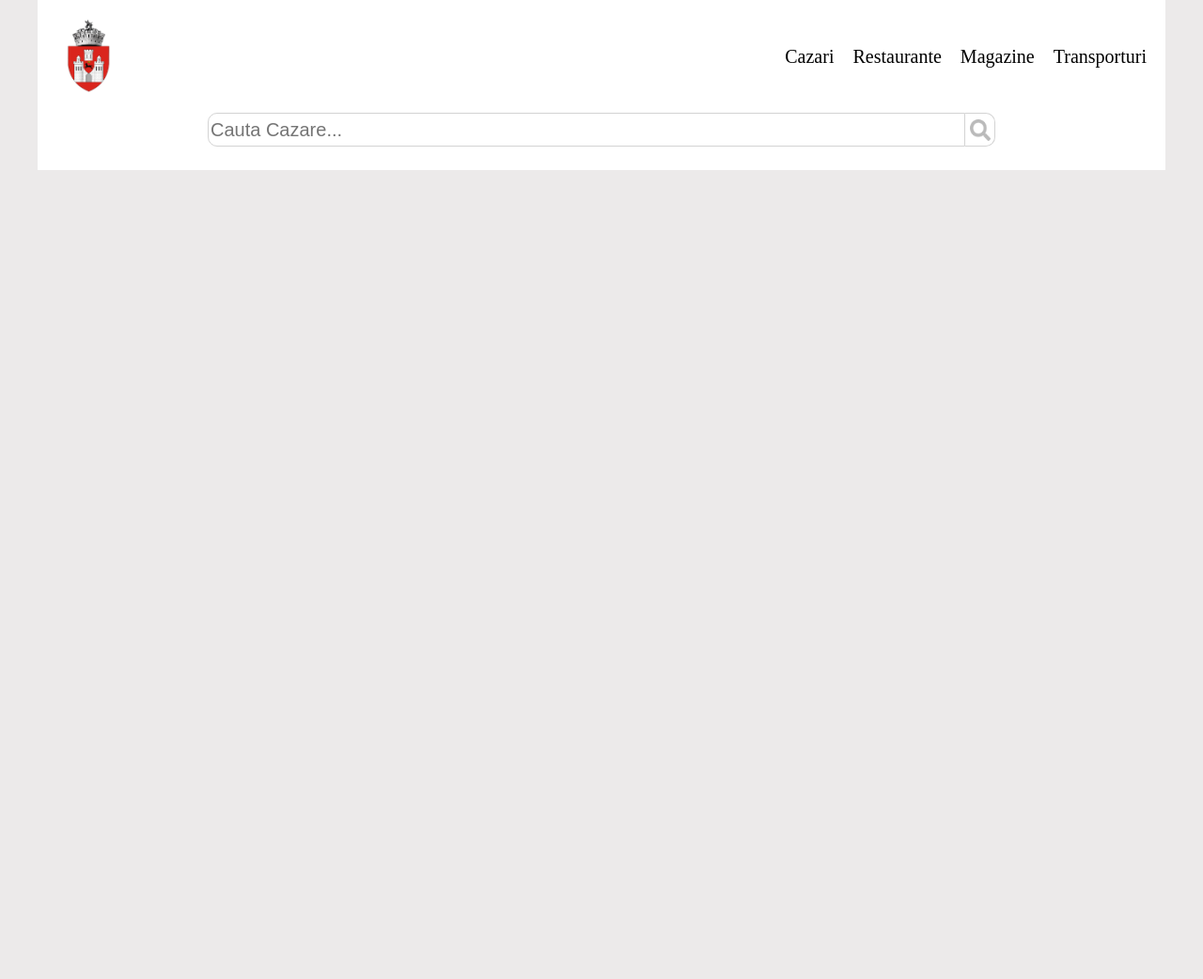
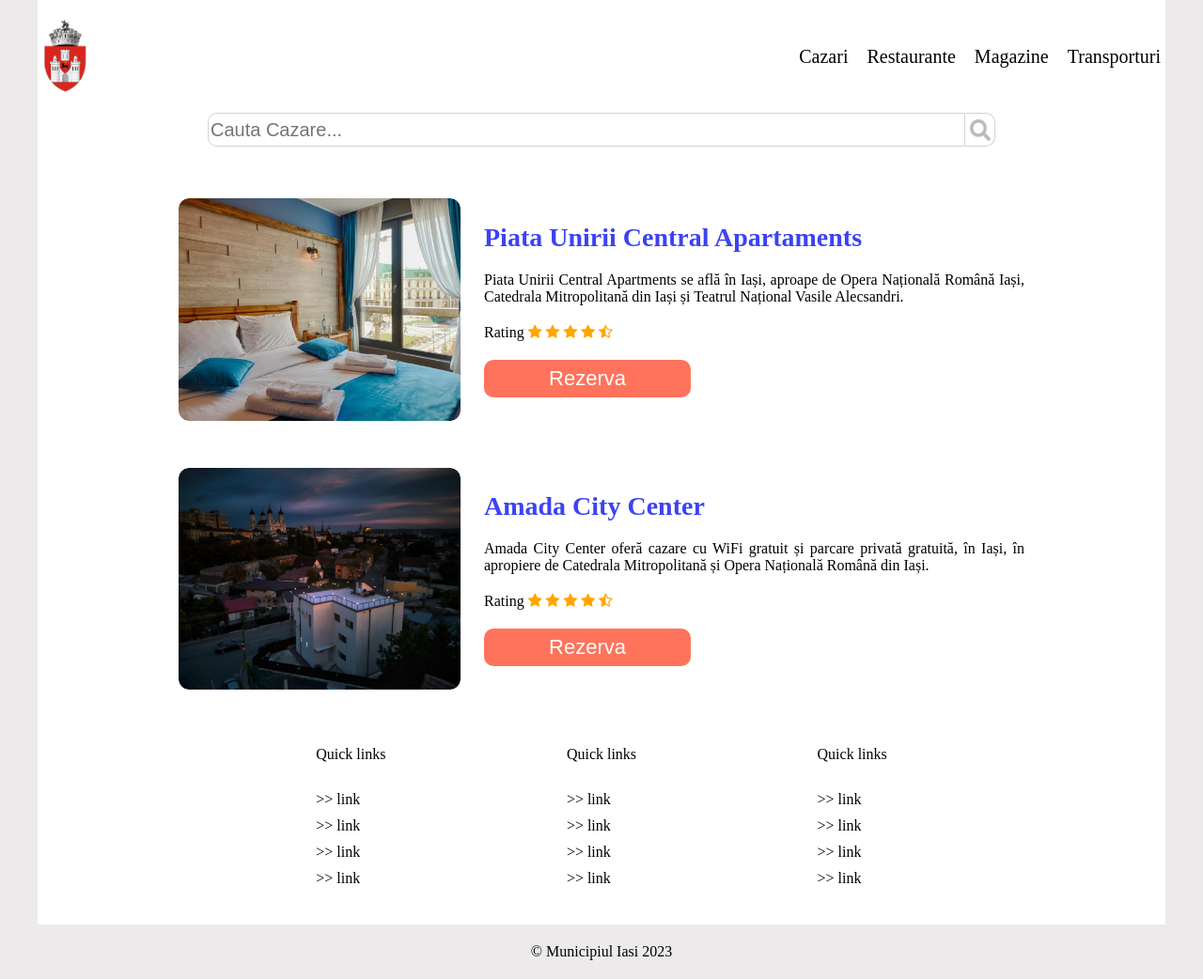
Before and after one commit to VlaicuA/ConcursLearnPHPro, a plain HTML site: page petro-blog/pagina-principala/pages/cazare.html in a window 1280 px wide. Shown: the whole page at 94% size. Before the commit the page ends 800 px from the top, so only its background shows below. Drawn offline with Linux system fonts and the light colour scheme.

Commit message:
Complete accommodation page

```diff
--- a/petro-blog/pagina-principala/pages/cazare.html
+++ b/petro-blog/pagina-principala/pages/cazare.html
@@ -6,6 +6,7 @@
     <meta name="viewport" content="width=device-width, initial-scale=1.0">
     <title>Cazare Iasi</title>
     <link rel="stylesheet" href="pagesstyle.css">
+    <link rel="stylesheet" href="https://cdnjs.cloudflare.com/ajax/libs/font-awesome/4.7.0/css/font-awesome.min.css">
 </head>
 <body>
     <div class="main">
@@ -22,6 +23,73 @@
             <input class="search" type="text" placeholder="Cauta Cazare...">
             <button class="search_button"><img class="search_ico" src="../pictures/search_ico.png" alt=""></button>
         </section>
+        <section class="accommodation_section">
+            <div class="accommodation_div">
+
+                <img class="accommodation_picture" src="../pictures/accommodation_piata_unirii.png" alt="picture">
+
+                <div class="accommodation_right_div">
+                    <h2>Piata Unirii Central Apartaments</h2>
+                    <p>Piata Unirii Central Apartments se află în Iași, aproape de Opera Națională Română Iași, Catedrala Mitropolitană din Iași și Teatrul Național Vasile Alecsandri.</p>
+                    <div>
+                    <span>Rating</span>
+                    <span class="fa fa-star checked"></span>
+                    <span class="fa fa-star checked"></span>
+                    <span class="fa fa-star checked"></span>
+                    <span class="fa fa-star checked"></span>
+                    <span class="fa fa-star-half-full checked"></span>
+                    </div>
+                    <button class="buttons">Rezerva</button>
+                </div>
+
+            </div>
+
+            <div class="accommodation_div">
+
+                <img class="accommodation_picture" src="../pictures/accommodation_amanda_city.png" alt="picture">
+
+                <div class="accommodation_right_div">
+                    <h2>Amada City Center</h2>
+                    <p>Amada City Center oferă cazare cu WiFi gratuit și parcare privată gratuită, în Iași, în apropiere de Catedrala Mitropolitană și Opera Națională Română din Iași.</p>
+                    <div>
+                    <span>Rating</span>
+                    <span class="fa fa-star checked"></span>
+                    <span class="fa fa-star checked"></span>
+                    <span class="fa fa-star checked"></span>
+                    <span class="fa fa-star checked"></span>
+                    <span class="fa fa-star-half-full checked"></span>
+                    </div>
+                    <button class="buttons">Rezerva</button>
+                </div>
+
+            </div>
+        </section>
+        <section class="quick_links">
+            <div class="quick_links_div">
+                <p>Quick links</p>
+                <a href="#"> <span>>></span> link</a>
+                <a href="#"> <span>>></span> link</a>
+                <a href="#"> <span>>></span> link</a>
+                <a href="#"> <span>>></span> link</a>
+            </div>
+            <div class="quick_links_div">
+                <p>Quick links</p>
+                <a href="#"> <span>>></span> link</a>
+                <a href="#"> <span>>></span> link</a>
+                <a href="#"> <span>>></span> link</a>
+                <a href="#"> <span>>></span> link</a>
+            </div>
+            <div class="quick_links_div">
+                <p>Quick links</p>
+                <a href="#"> <span>>></span> link</a>
+                <a href="#"> <span>>></span> link</a>
+                <a href="#"> <span>>></span> link</a>
+                <a href="#"> <span>>></span> link</a>
+            </div>
+        </section>
     </div>
+    <footer>
+        <p>&copy Municipiul Iasi 2023</p>
+    </footer>
 </body>
 </html>
--- a/petro-blog/pagina-principala/pages/pagesstyle.css
+++ b/petro-blog/pagina-principala/pages/pagesstyle.css
@@ -1,3 +1,10 @@
+:root{
+    --buttons: #FF735C;
+    --buttons-hover: #fc9331;
+    --heading: #3C43F3;
+}
+
+
 *{
     margin: 0px;
     padding: 0px;
@@ -17,6 +24,7 @@
     height: auto;
     width: 1200px;
     background-color: white;
+    align-items: center;
 }
 
 .emblem {
@@ -26,9 +34,11 @@
 
 .top_section {
     display: flex;
+    width: 1200px;
     justify-content:space-between;
     align-items: center;
     padding: 20px;
+    margin-right: 10px;
 }
 
 .nav_top{
@@ -59,7 +69,6 @@
     border: 1px solid lightgray;
     padding: 2px;
     font-size: 20px;
-    color: lightgray;
     border-bottom-left-radius: 10px;
     border-top-left-radius: 10px;
 
@@ -87,3 +96,92 @@
 .search_button:hover {
     background-color: aliceblue;
 }
+
+.accommodation_section{
+    width: 900px;
+    padding-bottom: 50px;
+    padding-top: 30px;
+}
+
+.accommodation_div{
+    display: flex;
+    gap: 25px;
+    padding-bottom: 50px;
+}
+
+.accommodation_picture{
+    width: 300px;
+    border-radius: 11px;
+}
+
+.accommodation_picture:hover {
+    box-shadow: 5px 5px 10px grey;
+}
+
+.checked {
+    color: orange;
+  }
+
+.accommodation_right_div{
+    display: flex;
+    flex-direction: column;
+    gap: 20px;
+    justify-content: center;
+  }
+
+
+
+  .buttons {
+    width: 220px;
+    height: 40px;
+    background-color: var(--buttons);
+    color: white;
+    border: none;
+    border-radius: 10px;
+    font-size: 22px;
+}
+.buttons:hover {
+    background-color: var(--buttons-hover);
+}
+
+.accommodation_right_div p{
+    text-align: justify;
+}
+
+.accommodation_right_div h2{
+    color: var(--heading);
+    font-size: 28px;
+}
+
+.quick_links{
+    display: flex;
+    flex-direction: row;
+    width: 800px;
+    align-items: center;
+    justify-content:space-around;
+    margin-top: -40px;
+    padding-bottom: 40px;
+}
+
+.quick_links_div{
+    display: flex;
+    flex-direction: column;
+    gap: 10px;
+}
+
+.quick_links_div p{
+    padding-bottom: 20px;
+}
+
+.quick_links_div a{
+    text-decoration: none;
+    color: black;
+}
+
+.quick_links_div a:hover{
+    text-decoration: underline;
+}
+
+footer{
+    padding: 20px;
+}
```
Also changed, not shown: petro-blog/pagina-principala/index.html (+1 -1 lines), petro-blog/pagina-principala/pictures/accommodation_amanda_city.png (added), petro-blog/pagina-principala/pictures/accommodation_piata_unirii.png (added).
